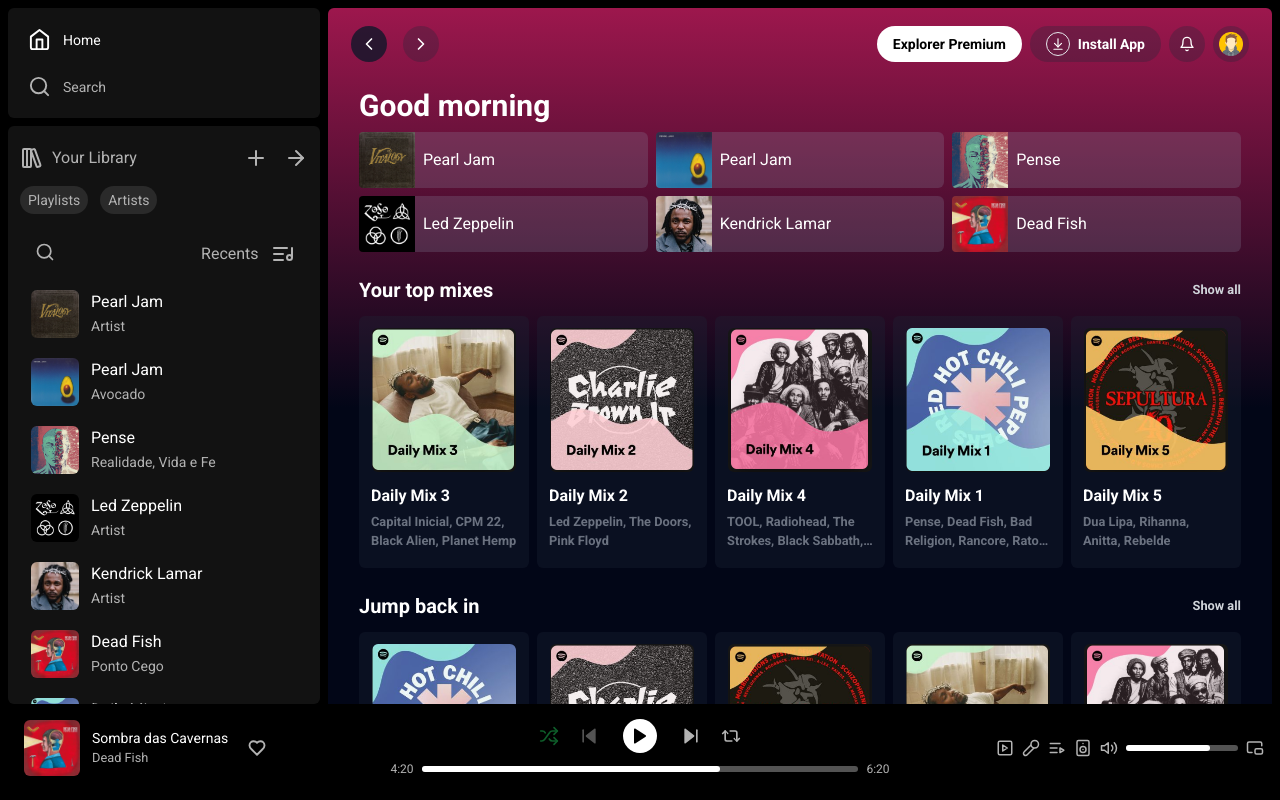
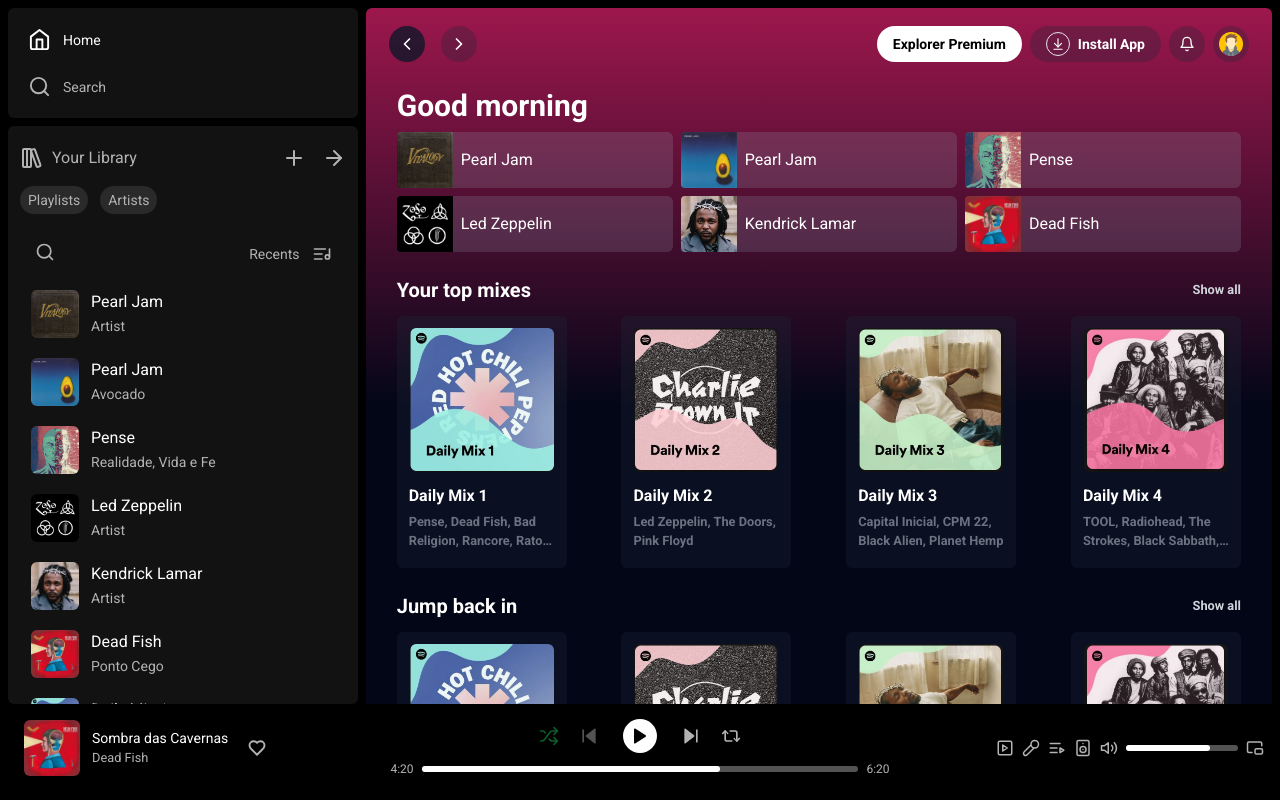
Before and after one commit to euguilhermegirardi/spotify-tailwindcss, a React (Vite) app: page / in a window 1280 px wide. Built offline with nearby package versions, Linux system fonts and the light colour scheme.

Commit message:
Set responsive MainCardsSection

```diff
--- a/package.json
+++ b/package.json
@@ -14,6 +14,7 @@
     "lucide-react": "^0.303.0",
     "react": "^18.2.0",
     "react-dom": "^18.2.0",
+    "react-responsive": "^9.0.2",
     "swiper": "^11.0.5"
   },
   "devDependencies": {
--- a/src/components/library/index.tsx
+++ b/src/components/library/index.tsx
@@ -53,7 +53,7 @@
       </div>
 
       <div className="scrollbar-gutter flex flex-col overflow-hidden py-3 hover:overflow-y-auto">
-        <div className="flex items-center justify-between pb-3 pr-[0.40rem]">
+        <div className="flex items-center justify-between pb-3 pr-[0.45rem]">
           <div
             ref={searchRef}
             className={`relative h-10 ${
@@ -88,10 +88,13 @@
           </div>
 
           <div className="flex cursor-pointer gap-3 transition-transform duration-300 hover:scale-105 hover:text-white-1">
-            <span className="group-hover:scale-100 group-hover:transform">
+            <span className="text-sm group-hover:scale-100 group-hover:transform">
               Recents
             </span>
-            <ListMusic className="group-hover:scale-y-[-1] group-hover:transform" />
+            <ListMusic
+              className="group-hover:scale-y-[-1] group-hover:transform"
+              size={20}
+            />
           </div>
         </div>
 
--- a/src/components/mainSection/components/mainCardsSection/index.tsx
+++ b/src/components/mainSection/components/mainCardsSection/index.tsx
@@ -1,9 +1,18 @@
+import { useMediaQuery } from 'react-responsive'
 import { Play } from 'lucide-react'
 import { jumpBackInData, DataProps } from '../../../../utils/data'
-import { shuffleArray } from '../../../../utils/shuffleArray'
 
 export function MainCardsSection({ title }: { title: string }) {
-  const shuffledData = shuffleArray([...jumpBackInData])
+  const isLargeScreen = useMediaQuery({ minWidth: 1344 })
+  const isMediumScreen = useMediaQuery({ minWidth: 1030, maxWidth: 1343 })
+  const isSmallerScreen = useMediaQuery({ minWidth: 800, maxWidth: 1029 })
+  const itemsToShow = isLargeScreen
+    ? 5
+    : isMediumScreen
+      ? 4
+      : isSmallerScreen
+        ? 3
+        : jumpBackInData.length
 
   return (
     <div className="mt-4 flex w-full flex-col gap-3">
@@ -13,8 +22,9 @@
           Show all
         </small>
       </div>
+
       <div className="flex w-full items-center justify-between gap-2">
-        {shuffledData.map((each: DataProps) => (
+        {jumpBackInData.slice(0, itemsToShow).map((each: DataProps) => (
           <div
             className="group relative flex h-[252px] w-[170px] flex-col justify-start rounded-md bg-slate-800 bg-opacity-30 p-3 transition-all duration-500 hover:cursor-pointer hover:bg-opacity-70"
             key={each.id}
```
Also changed, not shown: 1 other file (tests, documents, lock files or other folders).
